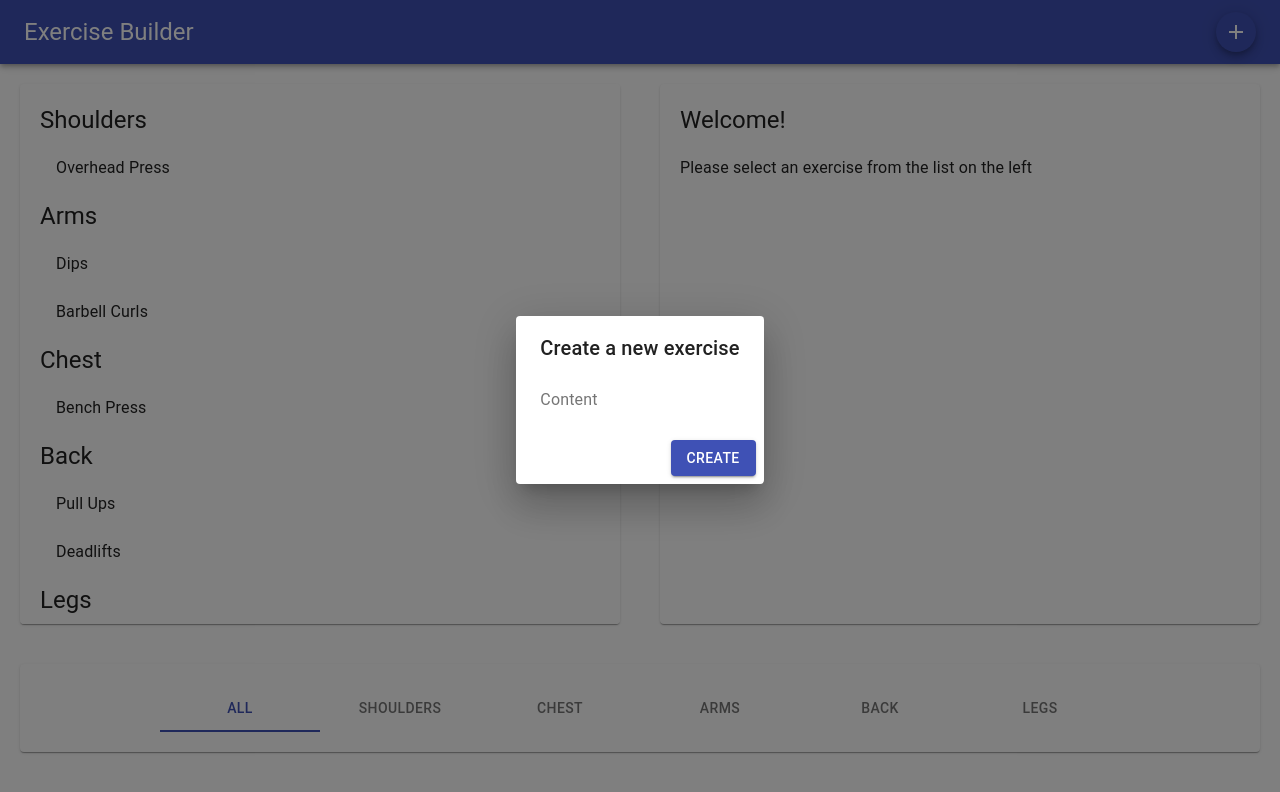
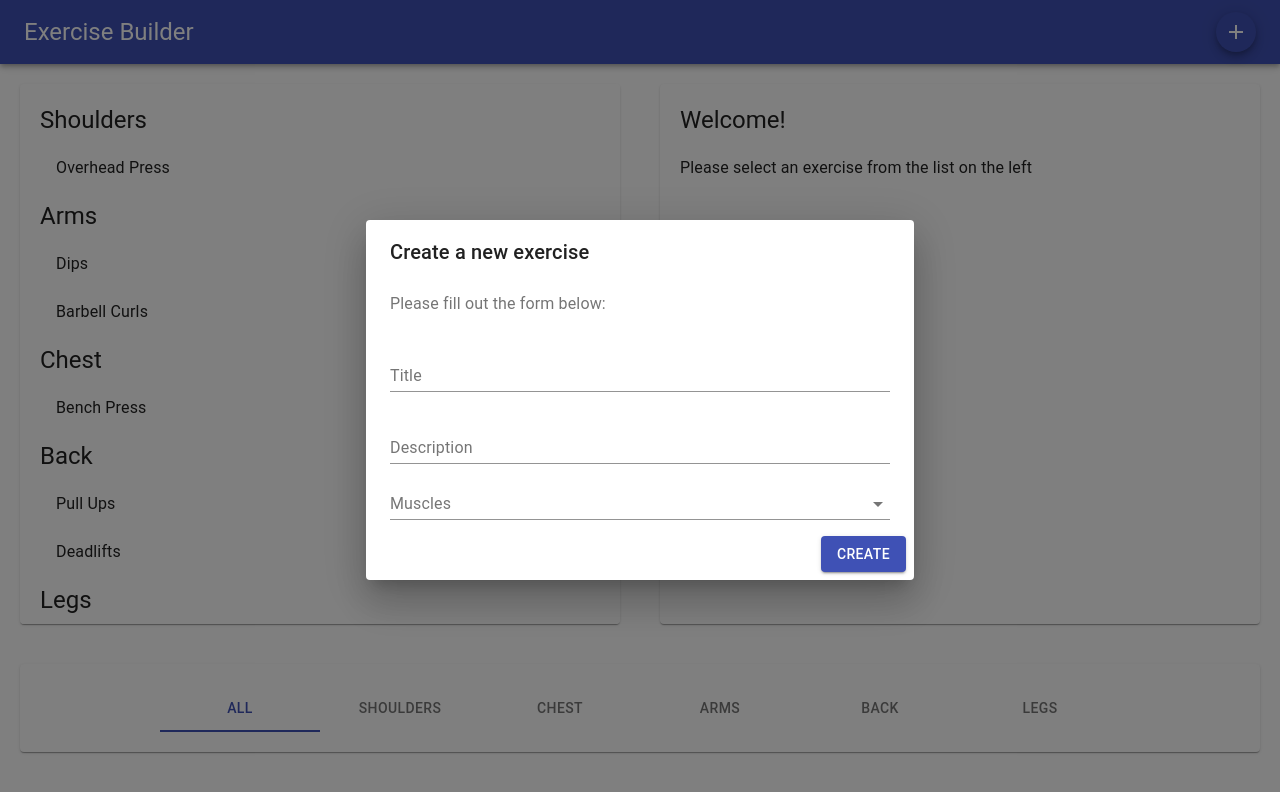
Before and after one commit to hdoshi2/exercise-data, a React (Create React App) app: page / in a window 1280 px wide. Both pictures are taken after a click on the button 1236 px from the left and 32 px from the top of the page. Shown: the top 792 px of the page. Built offline with nearby package versions, Linux system fonts and the light colour scheme.

Commit message:
feat: add exercise form

```diff
--- a/src/components/App.js
+++ b/src/components/App.js
@@ -30,9 +30,21 @@ class App extends Component {
     })
   }
 
+  onExerciseCreate
+
   handleExerciseSelected = id => {
     this.setState((prevState) => ({
       selectedExercise: exercises.find(ex => ex.id === id)
+    }))
+  }
+
+  handleExerciseCreate = exercise => {
+    console.log('ex..', exercise)
+    this.setState(({ exercises }) => ({
+      exercises: [
+        ...exercises,
+        exercise
+      ]
     }))
   }
 
@@ -40,10 +52,15 @@ class App extends Component {
     const sortedExercises = this.getExercisesByMuscles()
     const { category, selectedExercise } = this.state
     console.log("muscles", muscles)
+    console.log("category", category)
+
 
     return (
       <Fragment>
-        <Header />
+        <Header
+          muscles={muscles}
+          onExerciseCreate={this.handleExerciseCreate}
+        />
         <Exercises
           exercises={sortedExercises}
           selectedExercise={selectedExercise}
--- a/src/components/exercises/dialogs/CreateDialog.js
+++ b/src/components/exercises/dialogs/CreateDialog.js
@@ -6,14 +6,31 @@ import {
   DialogContentText,
   DialogActions,
   Button,
-  Fab
+  Fab,
+  TextField,
+  FormControl,
+  InputLabel,
+  Select,
+  MenuItem
 } from "@material-ui/core";
+import { withStyles } from '@material-ui/core/styles'
 import AddIcon from '@material-ui/icons/Add';
+
+const styles = theme => ({
+  formControl: {
+    width: 500
+  },
+})
 
 
 class CreateDialog extends Component {
   state = {
     open: false,
+    exerciseForm: {
+      title: "",
+      description: "",
+      muscles: ""
+    }
   }
 
   handleToggle = () => {
@@ -22,9 +39,38 @@ class CreateDialog extends Component {
     })
   }
 
+  handleChange = name => ({ target: { value } }) => {
+    this.setState({
+      exerciseForm: {
+        ...this.state.exerciseForm,
+        [name]: value
+      }
+    })
+  }
+
+  handleSubmit = () => {
+    //TODO: form validation
+    const { exerciseForm } = this.state
+    this.props.onCreate({
+      ...exerciseForm,
+      id: exerciseForm.title.toLocaleLowerCase().replace(/ /g, '-')
+    })
+    this.setState({
+      open: false,
+      exerciseForm: {
+        title: "",
+        description: "",
+        muscles: ""
+      }
+    })
+  }
+
 
   render() {
     const { open } = this.state
+    const { classes, muscles } = this.props
+
+    console.log('muscles', muscles)
     return (
       <Fragment>
         <Fab color="primary" size="small" onClick={this.handleToggle}>
@@ -37,13 +83,55 @@ class CreateDialog extends Component {
             </DialogTitle>
           <DialogContent>
             <DialogContentText>
-              Content
+              Please fill out the form below:
               </DialogContentText>
+            <form>
+              <TextField
+                label="Title"
+                value={this.state.exerciseForm.title}
+                onChange={this.handleChange('title')}
+                margin="normal"
+                className={classes.formControl}
+              />
+              <br />
+              <TextField
+                label="Description"
+                value={this.state.exerciseForm.description}
+                onChange={this.handleChange('description')}
+                margin="normal"
+                multiline
+                className={classes.formControl}
+              />
+              <br />
+              <FormControl className={classes.formControl}>
+                <InputLabel htmlFor="muscles">
+                  Muscles
+                </InputLabel>
+                <Select
+                  value={this.state.exerciseForm.muscles}
+                  onChange={this.handleChange('muscles')}
+                >
+                  {muscles.map((item, id) => (
+                    <MenuItem
+                      value={item}
+                      key={id}
+                    >
+                      {item}
+                    </MenuItem>
+                  ))}
+                </Select>
+              </FormControl>
+            </form>
+
           </DialogContent>
           <DialogActions>
-            <Button color="primary" variant="contained">
+            <Button
+              color="primary"
+              variant="contained"
+              onClick={this.handleSubmit}
+            >
               Create
-              </Button>
+            </Button>
           </DialogActions>
         </Dialog>
       </Fragment>
@@ -52,4 +140,4 @@ class CreateDialog extends Component {
 
 }
 
-export default CreateDialog
+export default withStyles(styles)(CreateDialog)
--- a/src/components/layouts/Header.js
+++ b/src/components/layouts/Header.js
@@ -2,14 +2,17 @@ import React from "react";
 import { AppBar, Toolbar, Typography } from "@material-ui/core";
 import CreateDialog from '../exercises/dialogs/CreateDialog'
 
-const Header = () => {
+const Header = ({muscles, onExerciseCreate}) => {
   return (
     <AppBar position="static">
       <Toolbar>
-        <Typography variant="h5" color="inherit" style={{flex: 1}}>
+        <Typography variant="h5" color="inherit" style={{ flex: 1 }}>
           Exercise Builder
         </Typography>
-        <CreateDialog />
+        <CreateDialog
+        muscles={muscles}
+        onCreate={onExerciseCreate}
+        />
       </Toolbar>
     </AppBar>
   );
```
